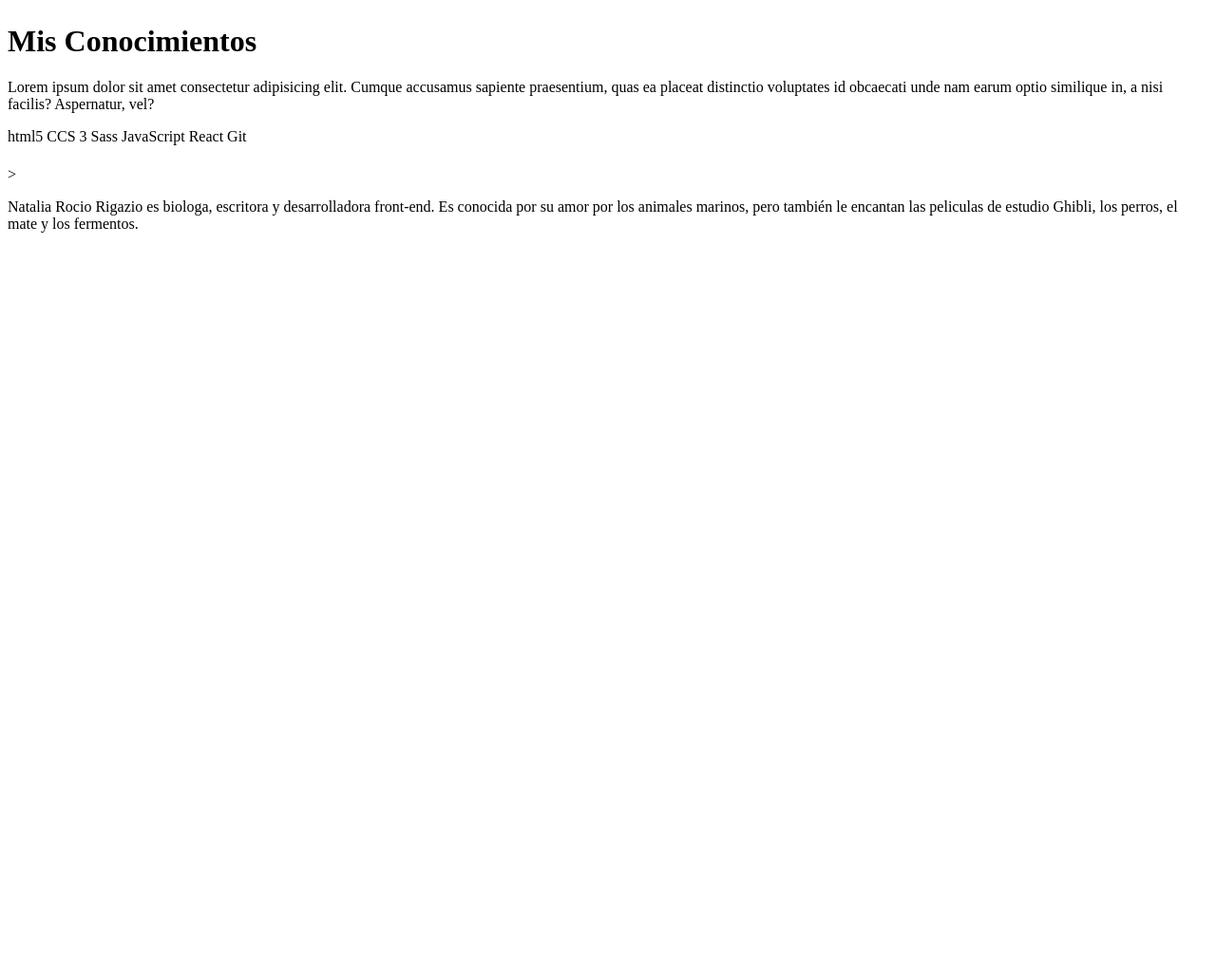
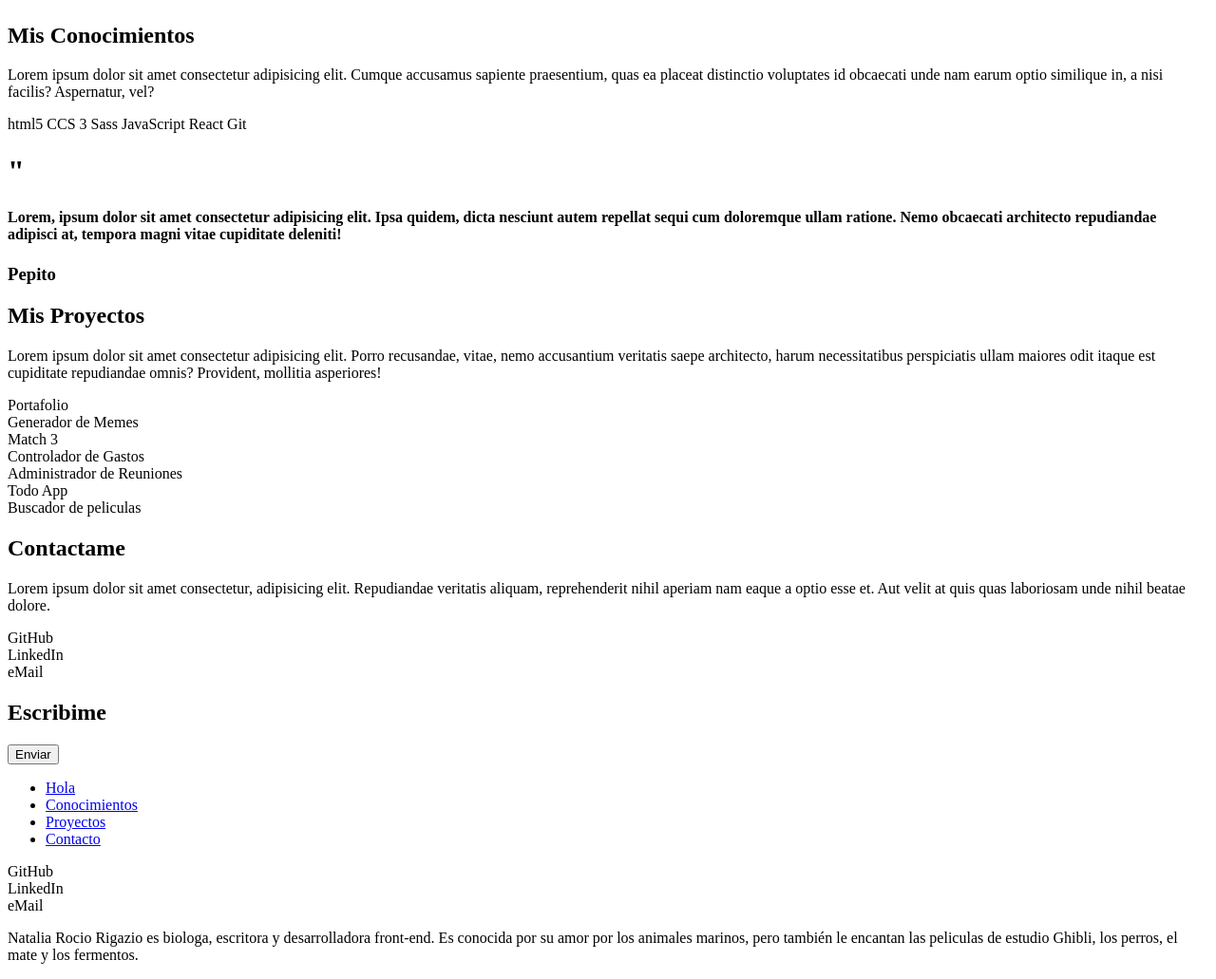
Before and after one commit to natrorig/Portafolio, a plain HTML site: page index.html in a window 1280 px wide. Shown: the part 809-1840 px from the top of the page at 95% size. Before the commit the page ends 1070 px from the top, so only its background shows below. Drawn offline with Linux system fonts and the light colour scheme.

Commit message:
fin estructura html

```diff
--- a/index.html
+++ b/index.html
@@ -19,6 +19,7 @@
         </nav>
     </header>
 
+
     <!-- Presentacion -->
     <div id="presentacion">
         <div id="presentacion-izq">
@@ -31,12 +32,12 @@
             <img src="../Portafolio/images/presentacion.svg", alt="Mujer frente a distintas pantallas con la misma pagina web de plantas">
         </div>
     </div>
-    <!-- fin Presentacion -->
+    <!-- FIN Presentacion -->
 
 
     <!-- Habilidades -->
     <div>
-        <h1>Mis Conocimientos</h1>
+        <h2>Mis Conocimientos</h2>
         <p>Lorem ipsum dolor sit amet consectetur adipisicing elit. Cumque accusamus sapiente praesentium, quas ea placeat distinctio voluptates id obcaecati unde nam earum optio similique in, a nisi facilis? Aspernatur, vel?</p>
         <!-- svg lenguajes -->
         <div>
@@ -47,20 +48,82 @@
             React
             Git
         </div>
-        <!-- fin svg lenguajes -->
+        <!-- FIN svg lenguajes -->
     </div>
-    <!-- fin Habilidades -->
+    <!-- FIN Habilidades -->
 
 
     <!-- Cita -->
-    <h1></h1>>
-    <!-- fin Cita -->
+    <div>
+        <h1>"</h1>
+        <h4>Lorem, ipsum dolor sit amet consectetur adipisicing elit. Ipsa quidem, dicta nesciunt autem repellat sequi cum doloremque ullam ratione. Nemo obcaecati architecto repudiandae adipisci at, tempora magni vitae cupiditate deleniti!</h4>
+        <h3>Pepito</h3>
+    </div>
+    <!-- FIN Cita -->
 
 
     <!-- Lista y Grilla de Proyectos -->
+    <div>
+        <h2>Mis Proyectos</h2>
+        <p>Lorem ipsum dolor sit amet consectetur adipisicing elit. Porro recusandae, vitae, nemo accusantium veritatis saepe architecto, harum necessitatibus perspiciatis ullam maiores odit itaque est cupiditate repudiandae omnis? Provident, mollitia asperiores!</p>
+        <!-- Tarjetas -->
+        <div>
+            <div>Portafolio</div>
+            <div>Generador de Memes</div>
+            <div>Match 3</div>
+            <div>Controlador de Gastos</div>
+            <div>Administrador de Reuniones</div>
+            <div>Todo App</div>
+            <div>Buscador de peliculas</div>
+        </div>
+        <!-- FIN Tarjetas -->
+    </div>
+    <!-- FIN Lista y Grilla de Proyectos -->
+
+
     <!-- Formulario de Contacto -->
+    <div>
+        <!-- Formulario izq -->
+        <div>
+            <h2>Contactame</h2>
+            <p>Lorem ipsum dolor sit amet consectetur, adipisicing elit. Repudiandae veritatis aliquam, reprehenderit nihil aperiam nam eaque a optio esse et. Aut velit at quis quas laboriosam unde nihil beatae dolore.</p>
+            <div>GitHub</div>
+            <div>LinkedIn</div>
+            <div>eMail</div>
+        </div>
+        <!-- FIN Formulario izq -->
+
+        <!-- Formulario DER -->
+        <div>
+            <h2>Escribime</h2>
+            <!-- FORM -->
+            <!-- Nombre Apellido Mail Mensaje -->
+            <!-- FIN FORM -->
+            <button>Enviar</button>
+        </div>
+        <!-- FIN Formulario DER -->
+    </div>
+    <!-- FIN Formulario de Contacto -->
+
+
+
     <!-- Footer con links de navegacion y links de contacto -->
     <footer>
+        <nav id="nav-footer">
+            <ul>
+                <li><a href="#">Hola</a></li>
+                <li><a href="#">Conocimientos</a></li>
+                <li><a href="#">Proyectos</a></li>
+                <li><a href="#">Contacto</a></li>
+            </ul>
+        </nav>
+
+        <!-- Contacto Footer -->
+        <div>GitHub</div>
+        <div>LinkedIn</div>
+        <div>eMail</div>
+        <!-- FIN Contacto Footer -->
+
         <p id="footer-bio">Natalia Rocio Rigazio es biologa, escritora y desarrolladora front-end. Es conocida por su amor por los animales marinos, pero también le encantan las peliculas de estudio Ghibli, los perros, el mate y los fermentos.</p>
     </footer>
 </body>
```
